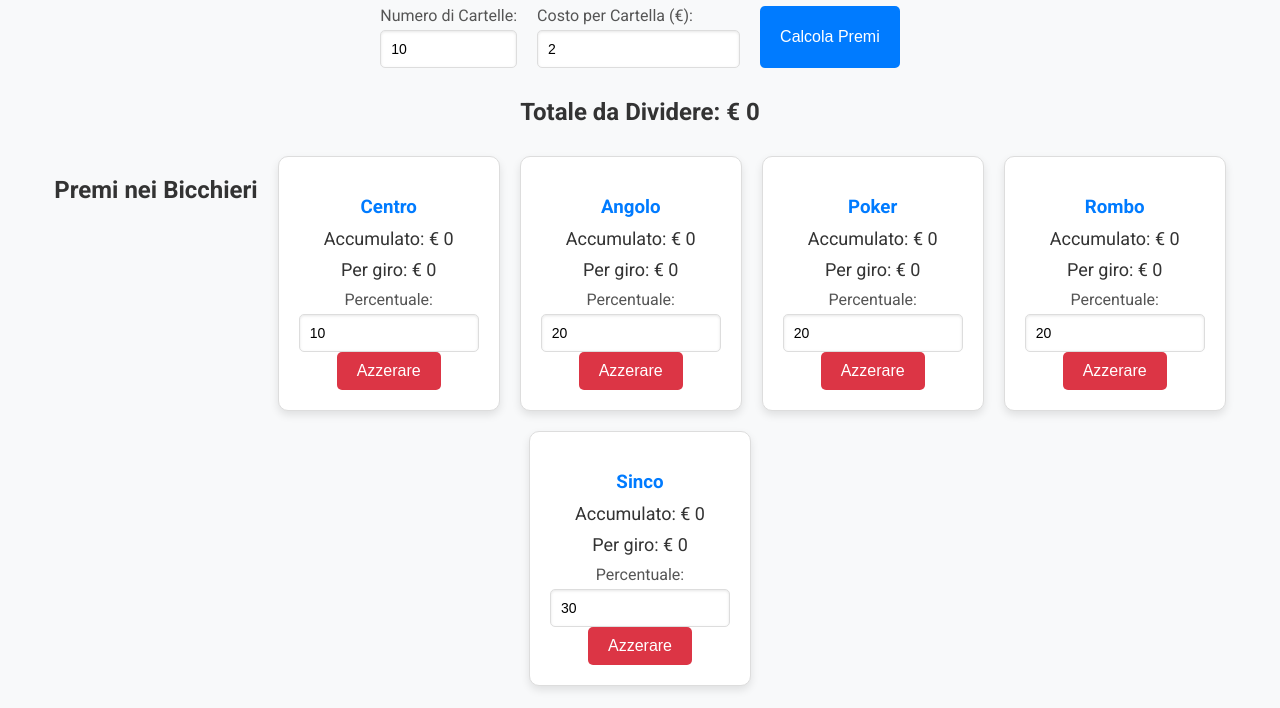
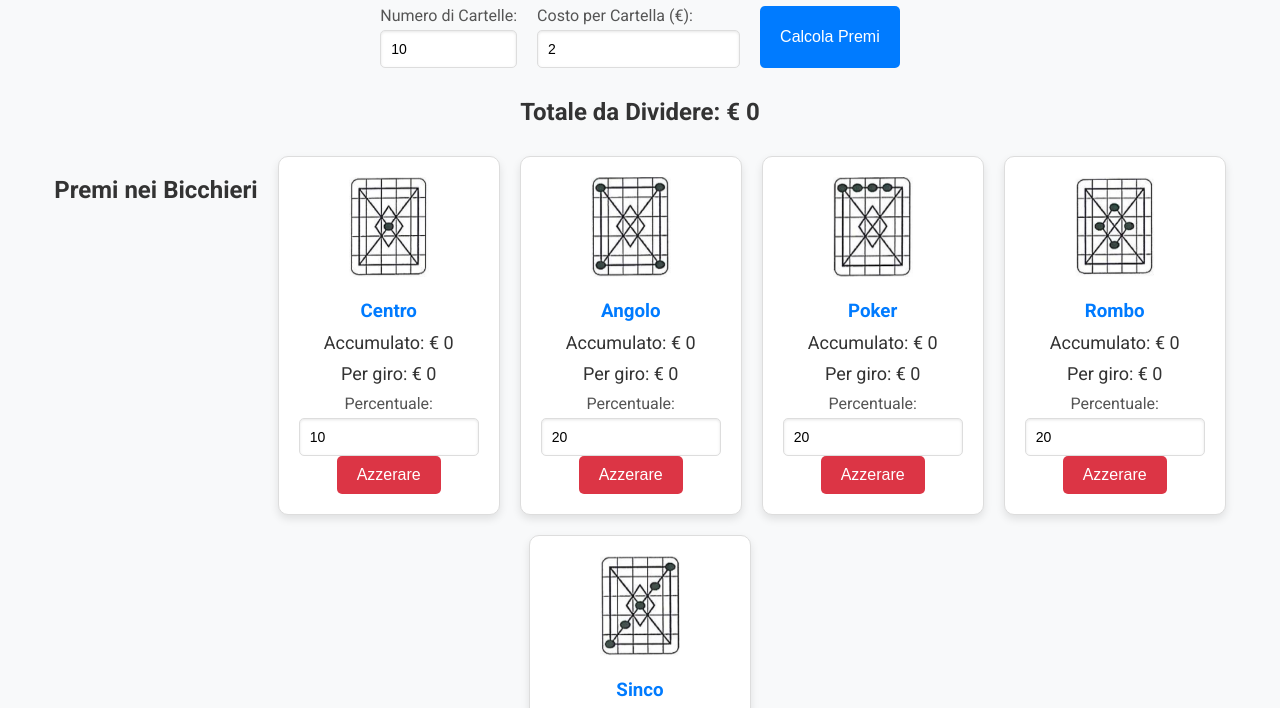
Before and after one commit to filipposiano/christmas-games, a plain HTML site: page sinco.html in a window 1280 px wide. Shown: the part 73-781 px from the top of the page. Drawn offline with Linux system fonts and the light colour scheme.

Commit message:
Aggiunta immagini

```diff
--- a/sinco.html
+++ b/sinco.html
@@ -31,7 +31,8 @@
   <div class="bicchieri">
     <h2>Premi nei Bicchieri</h2>
     <div class="bicchiere" data-bicchiere="centro">
-      <h3>Centro</h3>
+      <img src="img/centro.png" alt="" class="bicchiere-img">
+        <h3>Centro</h3>
       <p>Accumulato: € <span class="ammontare">0</span></p>
       <p>Per giro: € <span class="per-giro">0</span></p>
       <label>
@@ -41,6 +42,7 @@
       <button class="azzera">Azzerare</button>
     </div>
     <div class="bicchiere" data-bicchiere="angolo">
+        <img src="img/angolo.png" alt="" class="bicchiere-img">
       <h3>Angolo</h3>
       <p>Accumulato: € <span class="ammontare">0</span></p>
       <p>Per giro: € <span class="per-giro">0</span></p>
@@ -51,6 +53,7 @@
       <button class="azzera">Azzerare</button>
     </div>
     <div class="bicchiere" data-bicchiere="poker">
+        <img src="img/poker.png" alt="" class="bicchiere-img">
       <h3>Poker</h3>
       <p>Accumulato: € <span class="ammontare">0</span></p>
       <p>Per giro: € <span class="per-giro">0</span></p>
@@ -61,6 +64,7 @@
       <button class="azzera">Azzerare</button>
     </div>
     <div class="bicchiere" data-bicchiere="rombo">
+        <img src="img/rombo.png" alt="" class="bicchiere-img">
       <h3>Rombo</h3>
       <p>Accumulato: € <span class="ammontare">0</span></p>
       <p>Per giro: € <span class="per-giro">0</span></p>
@@ -71,6 +75,7 @@
       <button class="azzera">Azzerare</button>
     </div>
     <div class="bicchiere" data-bicchiere="sinco">
+        <img src="img/sinco.png" alt="" class="bicchiere-img">
       <h3>Sinco</h3>
       <p>Accumulato: € <span class="ammontare">0</span></p>
       <p>Per giro: € <span class="per-giro">0</span></p>
--- a/styles.css
+++ b/styles.css
@@ -248,3 +248,9 @@ button:hover {
     margin: 0 auto;
     padding: 5px;
 }
+
+.bicchiere-img {
+    width: 80px;
+    height: 100px;
+    margin: 0 auto;
+}
```
Also changed, not shown: img/angolo.png (added), img/centro.png (added), img/poker.png (added), img/rombo.png (added), img/sinco.png (added).
